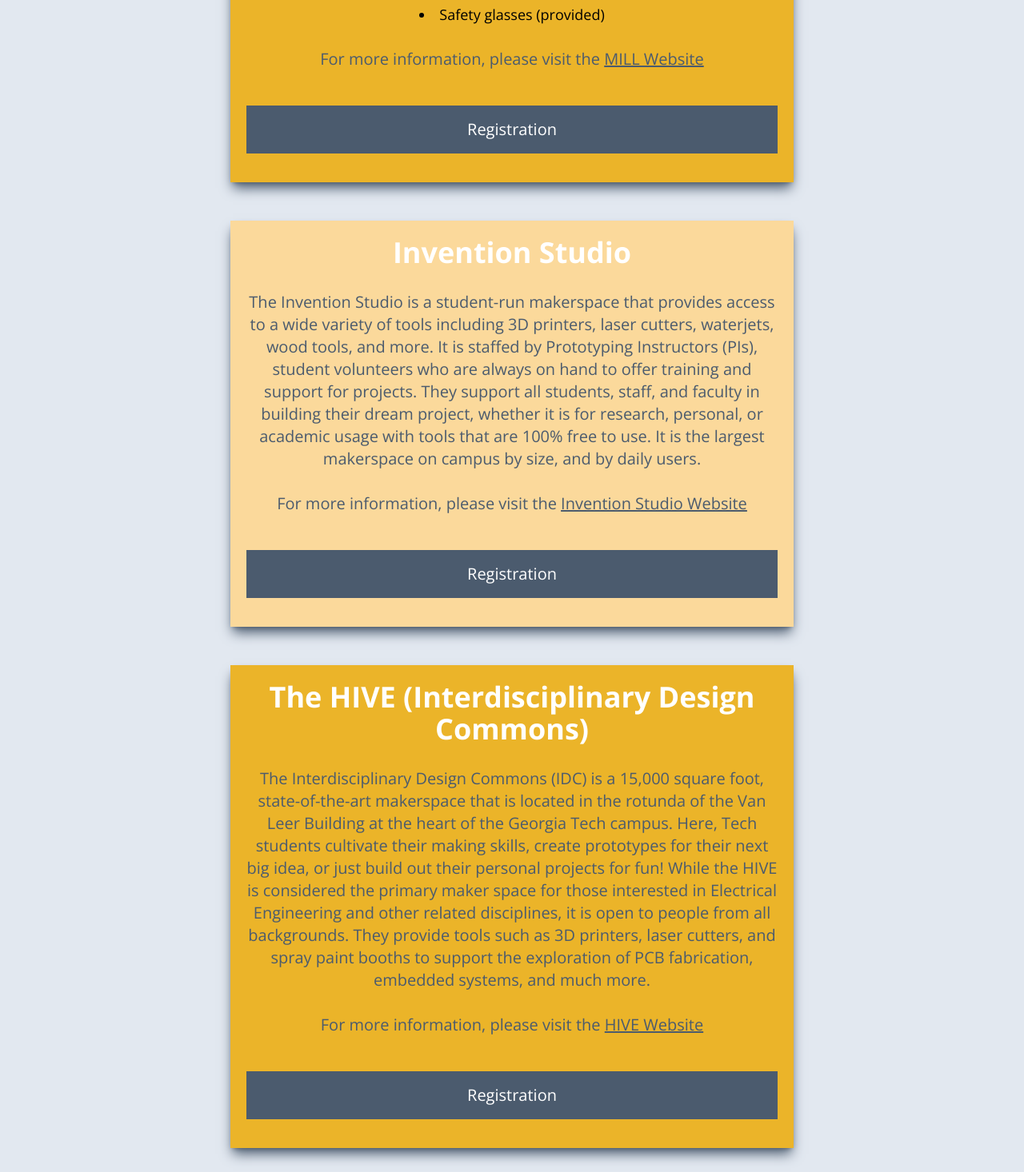
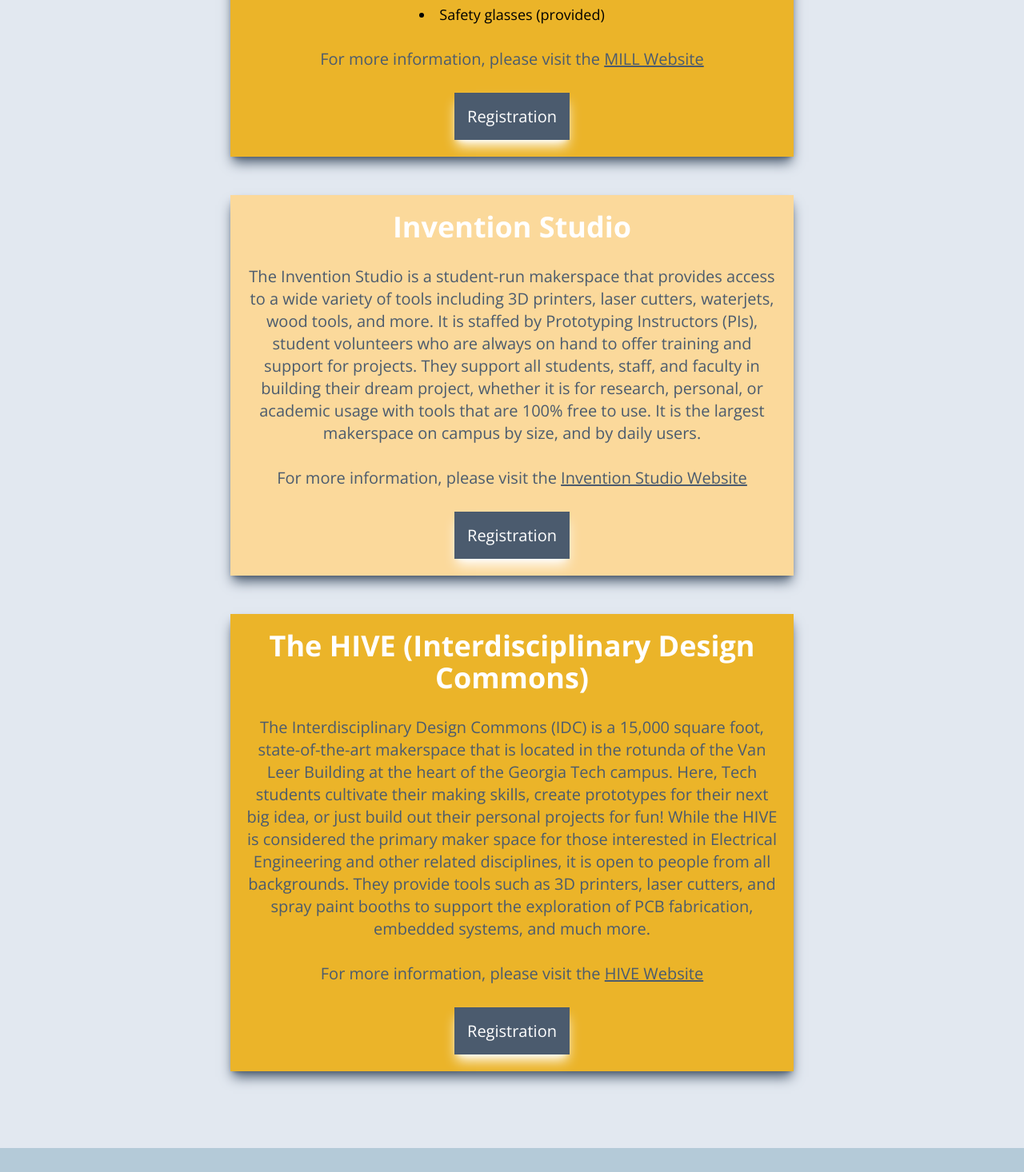
Before and after one commit to scioly-gatech/website, a Next.js app: page /currentTournament/tours in a window 1280 px wide. Shown: the part 1264-2730 px from the top of the page at 80% size. Built offline with nearby package versions, Linux system fonts and the light colour scheme.

Commit message:
Makerspace tour links opened

```diff
--- a/src/app/currentTournament/tours/page.tsx
+++ b/src/app/currentTournament/tours/page.tsx
@@ -70,8 +70,7 @@ export default function page() {
             <p className="text-xl text-darkBlue"> For more information, please visit the <a href="https://mill.mse.gatech.edu/" target="_blank" className="underline hover:opacity-50"> MILL Website </a></p>
             <br />
             <div className="my-4">
-                {/** <a href="https://www.signupgenius.com/go/10C0945ABAE29AAF8C43-47376663-mill#/" target="_blank" className="hover:opacity-50 bg-darkBlue p-4 shadow-white shadow-lg"> Registration </a>*/}
-                <p className="bg-darkBlue p-4"> Registration </p>
+                <a href="https://www.signupgenius.com/go/10C0945ABAE29AAF8C43-47376663-mill#/" target="_blank" className="hover:opacity-50 bg-darkBlue p-4 shadow-white shadow-lg"> Registration </a>
             </div>
         </div>
 
@@ -85,8 +84,7 @@ export default function page() {
             <p className="text-xl text-darkBlue"> For more information, please visit the <a href="https://inventionstudio.gatech.edu/about/" target="_blank" className="underline hover:opacity-50"> Invention Studio Website </a></p>
             <br />
             <div className="my-4">
-                {/** <a href="https://www.signupgenius.com/go/10C0945ABAE29AAF8C43-47376558-invention#/" target="_blank" className="hover:opacity-50 bg-darkBlue p-4 shadow-white shadow-lg"> Registration </a> */}
-                <p className="bg-darkBlue p-4"> Registration </p>
+                <a href="https://www.signupgenius.com/go/10C0945ABAE29AAF8C43-47376558-invention#/" target="_blank" className="hover:opacity-50 bg-darkBlue p-4 shadow-white shadow-lg"> Registration </a>
             </div>
         </div>
 
@@ -101,8 +99,7 @@ export default function page() {
             <p className="text-xl text-darkBlue"> For more information, please visit the <a href="https://hive.ece.gatech.edu/" target="_blank" className="underline hover:opacity-50"> HIVE Website </a></p>
             <br />
             <div className="my-4">
-                {/** <a href="https://www.signupgenius.com/go/10C0945ABAE29AAF8C43-47427420-hive#/" target="_blank" className="hover:opacity-50 bg-darkBlue p-4 shadow-white shadow-lg"> Registration </a>*/}
-                <p className="bg-darkBlue p-4"> Registration </p>
+                <a href="https://www.signupgenius.com/go/10C0945ABAE29AAF8C43-47427420-hive#/" target="_blank" className="hover:opacity-50 bg-darkBlue p-4 shadow-white shadow-lg"> Registration </a>
             </div>
         </div>
       </main>
```
